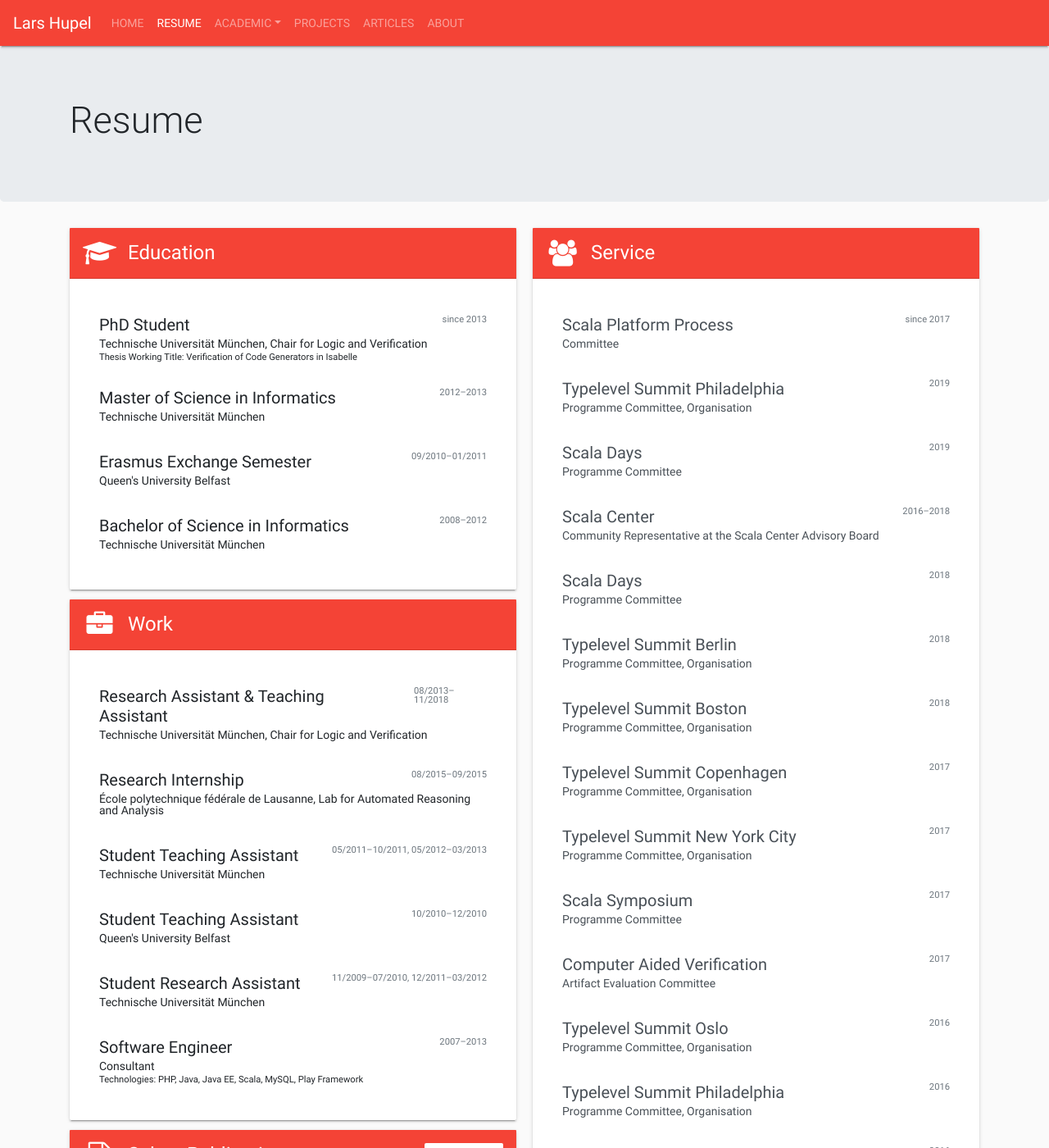
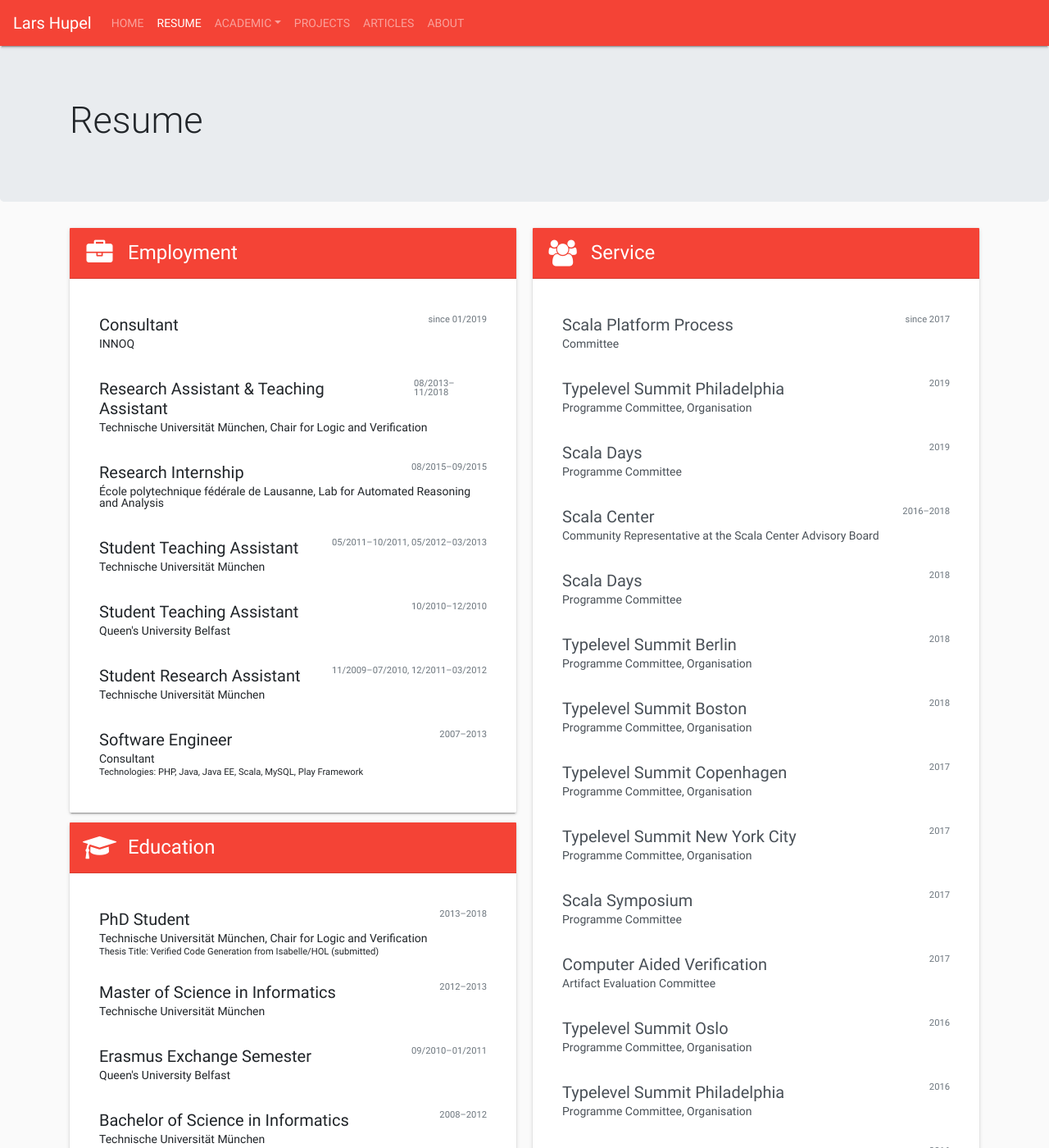
Before and after one commit to larsrh/website, a Jekyll site: the page built from cv.html, in a window 1280 px wide and 1400 px high. Shown: the whole window at 82% size. Built offline with Jekyll 4.4.1, drawn with Linux system fonts in a browser that asks for light colours; comment, search, counter and statistics services are not loaded.

Commit message:
update CV

```diff
--- a/_includes/education.html
+++ b/_includes/education.html
@@ -2,10 +2,10 @@
   <div class="list-group-item flex-column align-items-start">
     <div class="d-flex w-100 justify-content-between">
       <h5 class="mb-1">PhD Student</h5>
-      <small class="text-muted">since 2013</small>
+      <small class="text-muted">2013–2018</small>
     </div>
     <p class="mb-1">Technische Universität München, Chair for Logic and Verification</p>
-    <small>Thesis Working Title: Verification of Code Generators in Isabelle</small>
+    <small>Thesis Title: Verified Code Generation from Isabelle/HOL (submitted)</small>
   </div>
   <div class="list-group-item flex-column align-items-start">
     <div class="d-flex w-100 justify-content-between">
--- a/_includes/work.html
+++ b/_includes/employment.html
@@ -1,4 +1,11 @@
 <div class="list-group">
+  <div class="list-group-item flex-column align-items-start">
+    <div class="d-flex w-100 justify-content-between">
+      <h5 class="mb-1">Consultant</h5>
+      <small class="text-muted">since 01/2019</small>
+    </div>
+    <p class="mb-1">INNOQ</p>
+  </div>
   <div class="list-group-item flex-column align-items-start">
     <div class="d-flex w-100 justify-content-between">
       <h5 class="mb-1">Research Assistant &amp; Teaching Assistant</h5>
--- a/cv.html
+++ b/cv.html
@@ -7,8 +7,8 @@ hyphenator: true
 ---
 
 <div class="card-columns card-columns-wide">
+  {% include card.html src="employment.html" header="Employment" icon="fa-briefcase" %}
   {% include card.html src="education.html" header="Education" icon="fa-graduation-cap" %}
-  {% include card.html src="work.html" header="Work" icon="fa-briefcase" %}
   {% include select_pubs_card.html style="btn-outline-danger" %}
   {% include card.html src="skills.html" header="Skills" icon="fa-cogs" %}
   {% include card.html src="service.html" header="Service" icon="fa-users" %}
```
